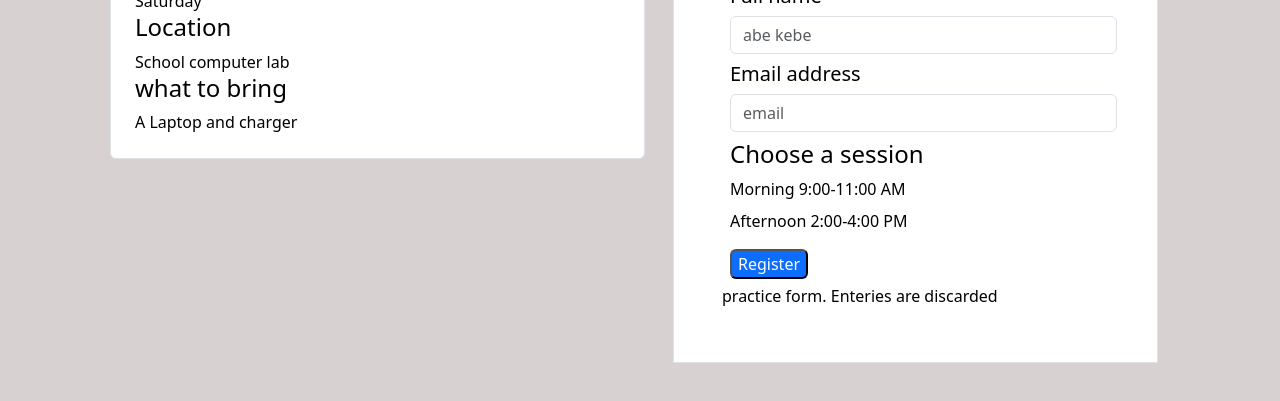
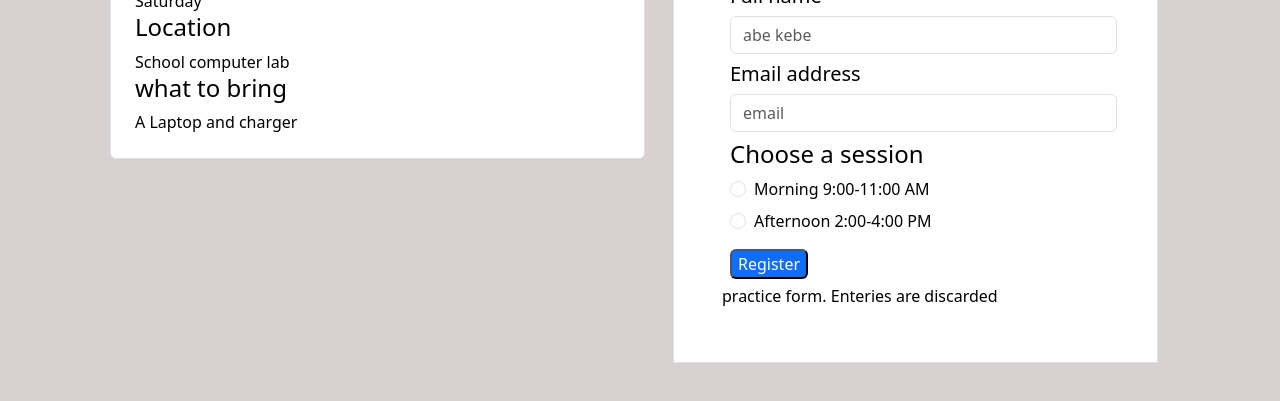
Before and after one commit to Leulgirma9/web-homework1, a plain HTML site: page index.html in a window 1280 px wide. Shown: the part 399-800 px from the top of the page. Drawn offline with nearby package versions, Linux system fonts and the light colour scheme.

Commit message:
Add files via upload

```diff
--- a/index.html
+++ b/index.html
@@ -46,8 +46,19 @@ body{
       <div class="m-2"> <h5>Email address</h5></div>
       <input class="form-control m-2" type="email" placeholder="email" name="email">
       <div class="m-2"> <strong><h4>Choose a session</h4></strong></div>
-          <div class="m-2"> Morning 9:00-11:00 AM</div>
-          <div class="m-2"> Afternoon 2:00-4:00 PM</div>
+          <div class="form-check m-2">
+    <input class="form-check-input" type="radio" name="session" id="morning">
+    <label class="form-check-label" for="morning">
+        Morning 9:00-11:00 AM
+    </label>
+</div>
+
+<div class="form-check m-2">
+    <input class="form-check-input" type="radio" name="session" id="afternoon">
+    <label class="form-check-label" for="afternoon">
+        Afternoon 2:00-4:00 PM
+    </label>
+</div>
              <input class="btn-solid  bg-primary rounded-2 m-2 text-center text-white" color type="submit" value="Register">
           <div><h6>practice form. Enteries are discarded</h6></div>
 
```
